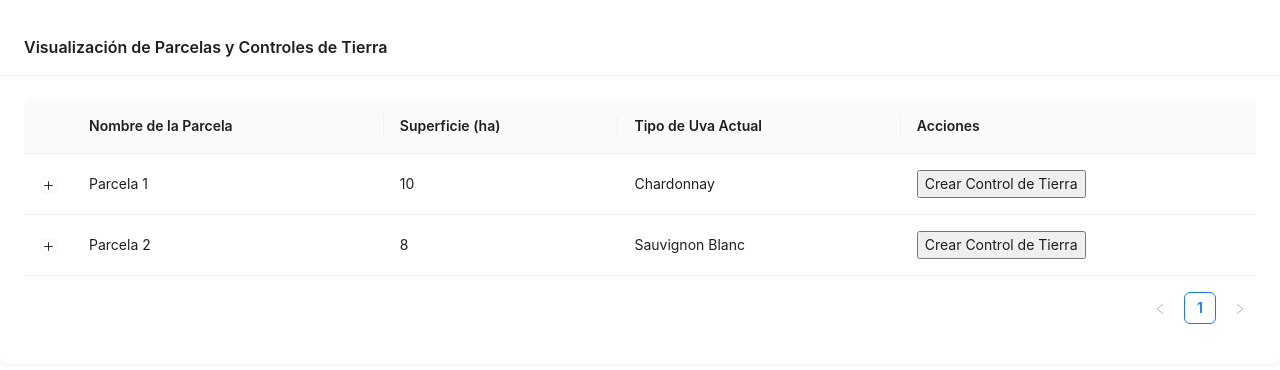
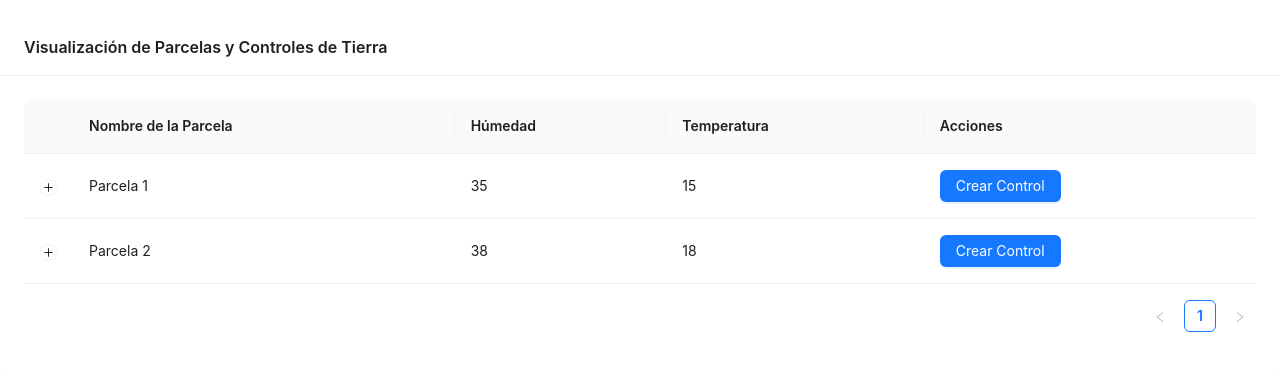
Before and after one commit to jesus-barrera-moran/vino-costero-frontend, a React (Create React App) app: page /soil-controls in a window 1280 px wide. Shown: the top 370 px of the page. Built offline with nearby package versions, Linux system fonts and the light colour scheme.

Commit message:
Refinar campos de listados de controles de tierra

```diff
--- a/src/pages/SoilControlsListWithDetails.js
+++ b/src/pages/SoilControlsListWithDetails.js
@@ -1,5 +1,5 @@
 import React from 'react';
-import { Table, Card, Collapse, Descriptions, Timeline } from 'antd';
+import { Table, Card, Collapse, Descriptions, Timeline, Button } from 'antd';
 import { useNavigate } from 'react-router-dom';
 
 const { Panel } = Collapse;
@@ -9,13 +9,12 @@ const parcelasExistentes = [
   {
     id: 1,
     nombre: 'Parcela 1',
-    dimensiones: {
-      superficie: 10,
-      longitud: 500,
-      anchura: 200,
-    },
-    siembraActual: {
-      tipoUva: 'Chardonnay',
+    ultimoControlTierra: {
+      ph: 6.5,
+      humedad: 35,
+      temperatura: 15,
+      observaciones: 'Condiciones normales',
+      fecha: '2023-07-14',
     },
     controlesTierra: [
       {
@@ -37,13 +36,12 @@ const parcelasExistentes = [
   {
     id: 2,
     nombre: 'Parcela 2',
-    dimensiones: {
-      superficie: 8,
-      longitud: 400,
-      anchura: 150,
-    },
-    siembraActual: {
-      tipoUva: 'Sauvignon Blanc',
+    ultimoControlTierra: {
+      ph: 6.8,
+      humedad: 38,
+      temperatura: 18,
+      observaciones: 'Condiciones óptimas',
+      fecha: '2023-06-28',
     },
     controlesTierra: [
       {
@@ -68,20 +66,25 @@ const ParcelSoilControlOverview = () => {
       key: 'nombre',
     },
     {
-      title: 'Superficie (ha)',
-      dataIndex: ['dimensiones', 'superficie'],
-      key: 'superficie',
+      title: 'Húmedad',
+      dataIndex: ['ultimoControlTierra', 'humedad'],
+      key: 'humedad',
     },
     {
-      title: 'Tipo de Uva Actual',
-      dataIndex: ['siembraActual', 'tipoUva'],
-      key: 'tipoUva',
+      title: 'Temperatura',
+      dataIndex: ['ultimoControlTierra', 'temperatura'],
+      key: 'temperatura',
     },
     {
       title: 'Acciones',
       key: 'acciones',
       render: (record) => (
-        <button onClick={() => navigate(`/crear-control-tierra/${record.id}`)}>Crear Control de Tierra</button>
+        <Button
+          type="primary"
+          onClick={() => navigate(`/create-soil-control/${record.id}`)}
+        >
+          Crear Control
+        </Button>
       ),
     },
   ];
@@ -92,12 +95,12 @@ const ParcelSoilControlOverview = () => {
       <Collapse accordion>
         {/* Último Control de Tierra */}
         <Panel header="Último Control de Tierra" key="1">
-          <Descriptions column={2} bordered>
-            <Descriptions.Item label="PH">{parcela.controlesTierra[0].ph}</Descriptions.Item>
-            <Descriptions.Item label="Humedad">{parcela.controlesTierra[0].humedad}%</Descriptions.Item>
-            <Descriptions.Item label="Temperatura">{parcela.controlesTierra[0].temperatura}°C</Descriptions.Item>
-            <Descriptions.Item label="Observaciones">{parcela.controlesTierra[0].observaciones}</Descriptions.Item>
-            <Descriptions.Item label="Fecha">{parcela.controlesTierra[0].fecha}</Descriptions.Item>
+          <Descriptions column={1} bordered>
+            <Descriptions.Item label="PH">{parcela.ultimoControlTierra.ph}</Descriptions.Item>
+            <Descriptions.Item label="Humedad">{parcela.ultimoControlTierra.humedad}%</Descriptions.Item>
+            <Descriptions.Item label="Temperatura">{parcela.ultimoControlTierra.temperatura}°C</Descriptions.Item>
+            <Descriptions.Item label="Observaciones">{parcela.ultimoControlTierra.observaciones}</Descriptions.Item>
+            <Descriptions.Item label="Fecha">{parcela.ultimoControlTierra.fecha}</Descriptions.Item>
           </Descriptions>
         </Panel>
 
```
Also changed, not shown: src/pages/DimensionsListWithDetails.js (+0 -150 lines).
